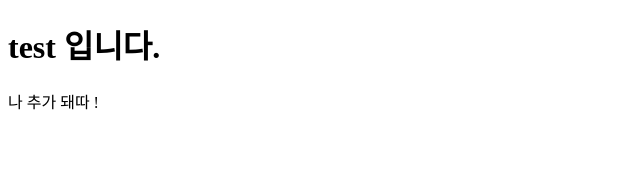
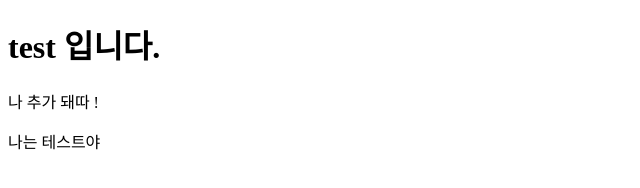
Before and after one commit to yunju98/pub_git_test, a plain HTML site: page index.html in a window 1280 px wide. Shown: the whole page, without its empty margins (0-640 px from the left). Drawn offline with Linux system fonts and the light colour scheme.

Commit message:
test branch add

```diff
--- a/index.html
+++ b/index.html
@@ -12,5 +12,6 @@
     <p>나 추가 돼따
         !
     </p>
+    <div>나는 테스트야</div>
 </body>
 </html>
```
